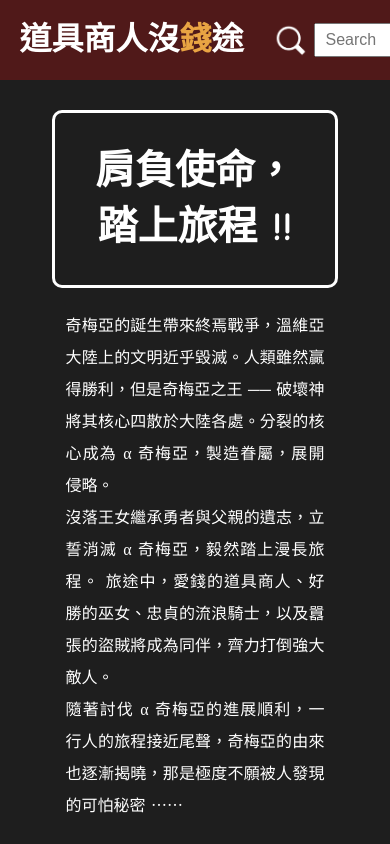
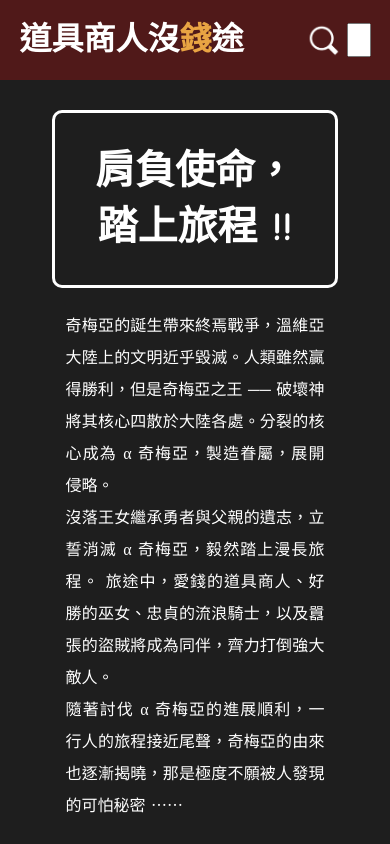
Before and after one commit to chenyouwei1314-lgtm/Merchant-Makes-no-Money-Wiki, a website: page docs/首頁.html in a window 390 px wide. Shown: the top 844 px of the page. Drawn offline with Linux system fonts and the light colour scheme.

Commit message:
修參數

```diff
--- a/docs/style1.css
+++ b/docs/style1.css
@@ -120,8 +120,8 @@ th{font-size: 20px;
 .dis1{display: none;}}
 @media screen and (max-width: 720px){.wor, .cha, .cre, .sto, .equ, .ski, .tab1{width: 100%;}}
 @media screen and (max-width: 630px) {.wiki{display: none;}
-.searchwrap input[type="text"]{flex: 1 1 auto;
-    width: auto;
+.searchwrap input[type="text"]{flex: 1 1 0;
+    width: 0;
     max-width: 120px;
     min-width: 0;}
 .change{display: block;}}
```
